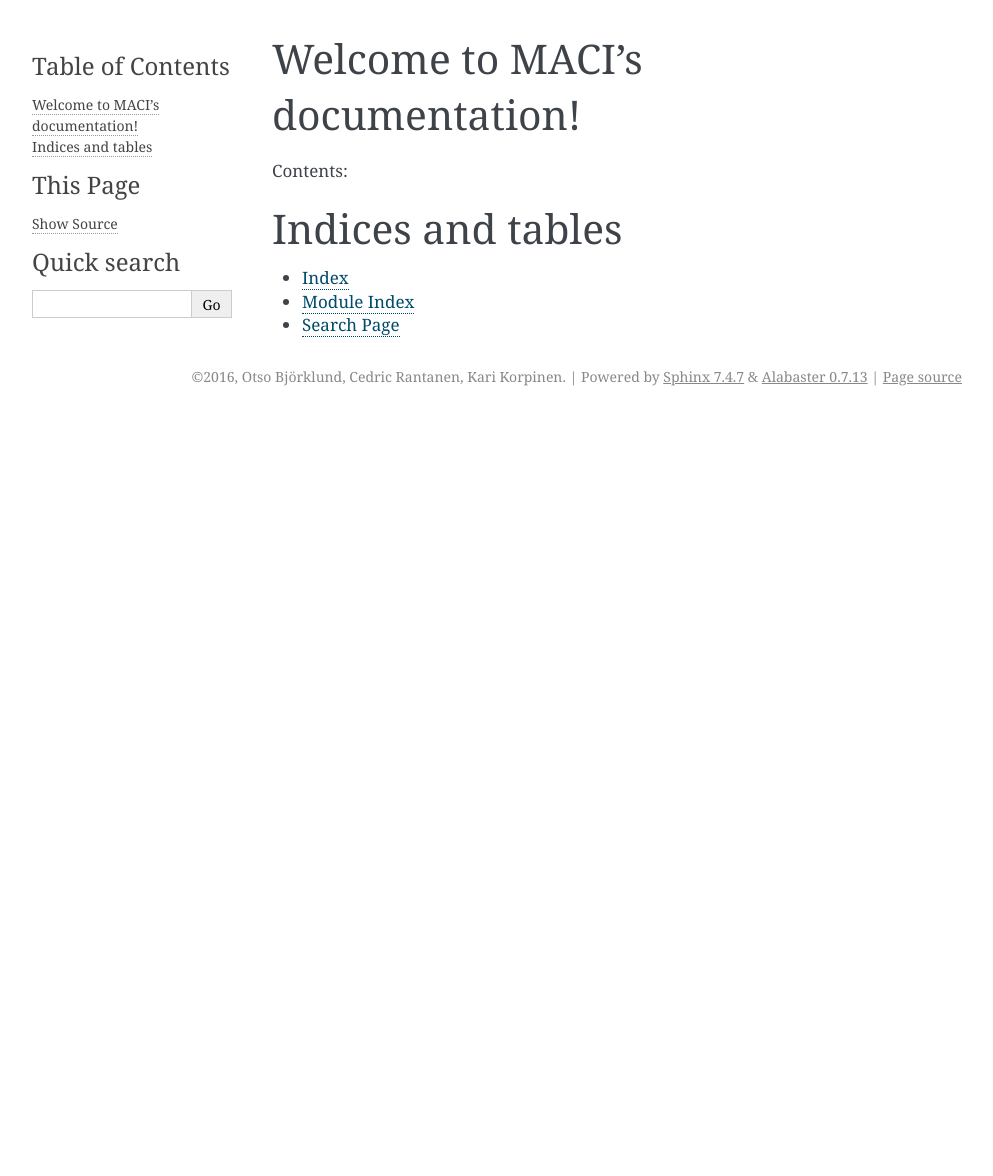
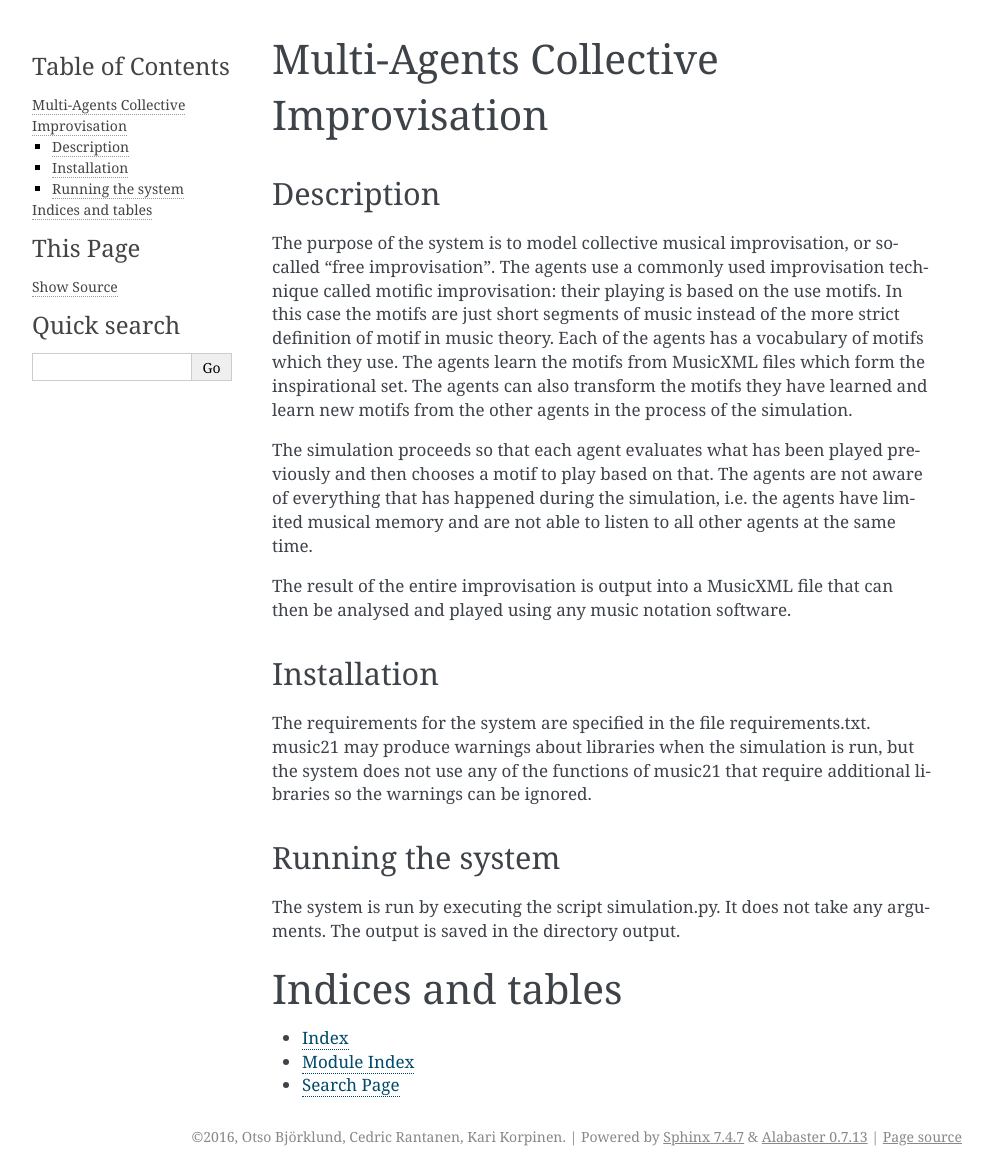
Before and after one commit to OtsoBjorklund/CCMAS_project, a Sphinx documentation site: the page built from docs/index.rst, in a window 1280 px wide. Shown: the whole page, without its empty margins (148-1141 px from the left). Built offline with Sphinx 7.4.7, drawn with Linux system fonts in a browser that asks for light colours; pages that are not in the unit, such as notebooks, are missing from menus; before the commit the page ends 900 px from its top, so only the background shows below that.

Commit message:
Save initial doc

```diff
--- a/docs/index.rst
+++ b/docs/index.rst
@@ -3,10 +3,27 @@
    You can adapt this file completely to your liking, but it should at least
    contain the root `toctree` directive.
 
-Welcome to MACI's documentation!
+Multi-Agents Collective Improvisation
 ================================
 
-Contents:
+Description
+----------------
+The purpose of the system is to model collective musical improvisation, or so-called “free improvisation”. The agents use a commonly used improvisation technique called motific improvisation: their playing is based on the use motifs. In this case the motifs are just short segments of music instead of the more strict definition of motif in music theory. Each of the agents has a vocabulary of motifs which they use. The agents learn the motifs from MusicXML files which form the inspirational set. The agents can also transform the motifs they have learned and learn new motifs from the other agents in the process of the simulation.
+
+The simulation proceeds so that each agent evaluates what has been played previously and then chooses a motif to play based on that. The agents are not aware of everything that has happened during the simulation, i.e. the agents have limited musical memory and are not able to listen to all other agents at the same time.
+
+The result of the entire improvisation is output into a MusicXML file that can then be analysed and played using any music notation software.
+
+Installation
+----------------
+The requirements for the system are specified in the file requirements.txt. music21 may produce warnings about libraries when the simulation is run, but the system does not use any of the functions of music21 that require additional libraries so the warnings can be ignored.
+
+Running the system
+----------------
+The system is run by executing the script simulation.py. It does not take any arguments. The output is saved in the directory output.
+
+
+
 
 .. toctree::
    :maxdepth: 2
```
